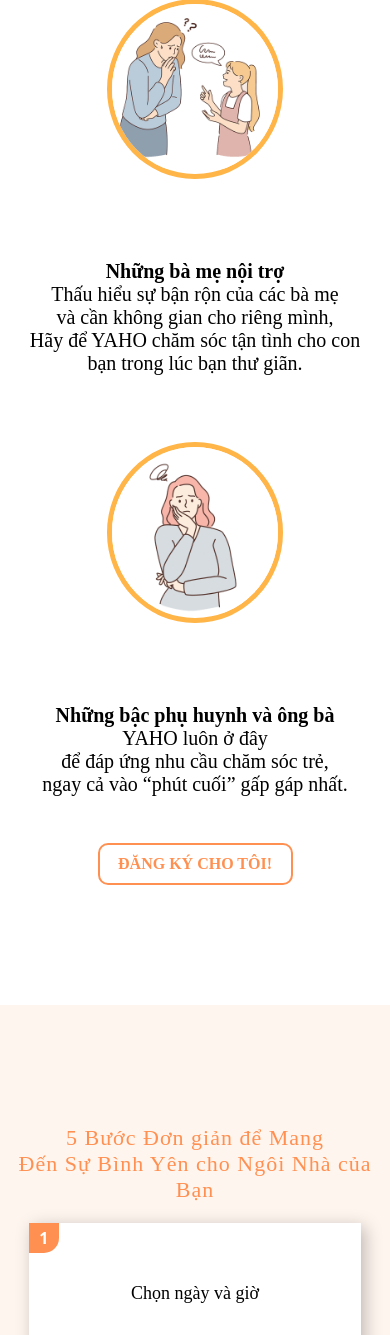
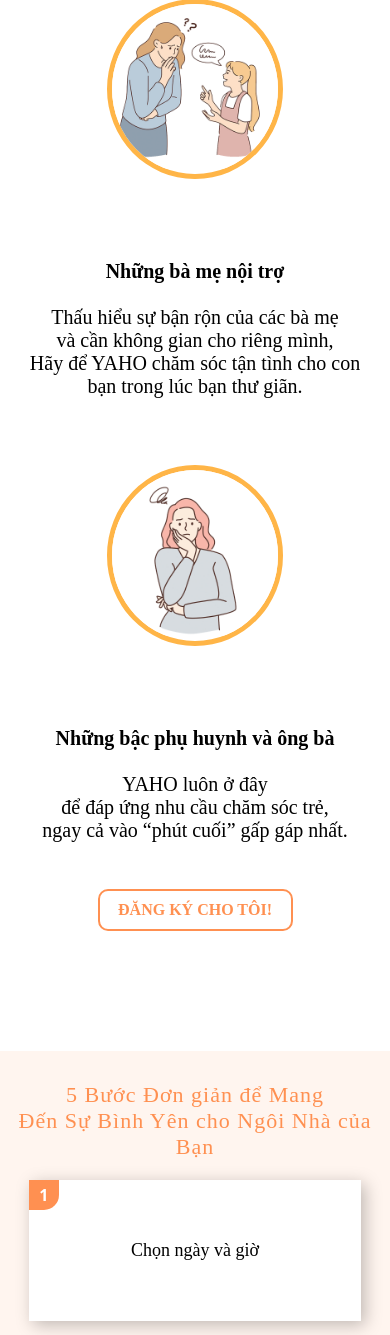
Before and after one commit to aika823/2021_12_yaho, a Django app: template yaho_app/templates/main.html in a window 390 px wide; the page is wider, and only the part inside the window is pictured. Shown: the part 3451-4786 px from the top of that part. Run offline with Django 4.2, Linux system fonts and the light colour scheme; the template is opened without the code that fills it: values that come from a table or form of the project are taken from there, others are empty; data comes from the database, SQL or seed files in the repository; some libraries are stand-ins or nearby versions.

Commit message:
[front] 번역/ 반응형/ 줄바꿈 수정

```diff
--- a/static/css/style.css
+++ b/static/css/style.css
@@ -116,6 +116,7 @@
   margin: 0 auto;
   padding: 70px 0 120px;
   background-color: #FFF5EF;
+  height: 100%;
 }
 
 section.order .order-wrap {
@@ -675,6 +676,10 @@
     width: 150px;
     height: 150px;
   } */
+
+  section.target .btn-help {
+    width: 50%;
+  }
 }
 
 @media all and (max-width: 600px) {
--- a/yaho_app/templates/main.html
+++ b/yaho_app/templates/main.html
@@ -190,15 +190,15 @@
           <img src="/static/images/mom.png" alt="">
         </div>
         <div class="column-text">
-          <p class="korean">핵가족화로 혼자 아이들을
+          <p class="korean">핵가족화로 혼자 아이들을<br class="mobile">
             돌보고 계시며,
             가끔 나의 시간이
             필요한 육아맘</p>
-          <p class="english"><span class="bold">Stay-at-Home Moms</span>
+          <p class="english"><span class="bold">Stay-at-Home Moms</span><br class="mobile">
             Understanding you are just as busy
             and in need of some alone time,
             Let YAHO take care of your kids while you unwind</p>
-          <p class="vietnamese"><span class="bold">Những bà mẹ nội trợ</span>
+          <p class="vietnamese"><span class="bold">Những bà mẹ nội trợ</span><br class="mobile">
             Thấu hiểu sự bận rộn của các bà mẹ
             và cần không gian cho riêng mình,
             Hãy để YAHO chăm sóc tận tình cho con bạn trong lúc bạn thư giãn.</p>
@@ -209,14 +209,14 @@
           <img src="/static/images/mom2.png" alt="">
         </div>
         <div class="column-text">
-          <p class="korean">육아에 고생하는 아내를 위해
+          <p class="korean">육아에 고생하는 아내를 위해<br class="mobile">
             쉽고 빠르게
             도움을 찾기를
             희망하는 아버님</p>
-          <p class="english"><span class="bold">All Parents & Grandparents</span>
+          <p class="english"><span class="bold">All Parents & Grandparents</span><br class="mobile">
             YAHO is here
             to cover your last-minute childcare needs</p>
-          <p class="vietnamese"><span class="bold">Những bậc phụ huynh và ông bà</span>
+          <p class="vietnamese"><span class="bold">Những bậc phụ huynh và ông bà</span><br class="mobile">
             YAHO luôn ở đây
             để đáp ứng nhu cầu chăm sóc trẻ,
             ngay cả vào “phút cuối” gấp gáp nhất.</p>
```
